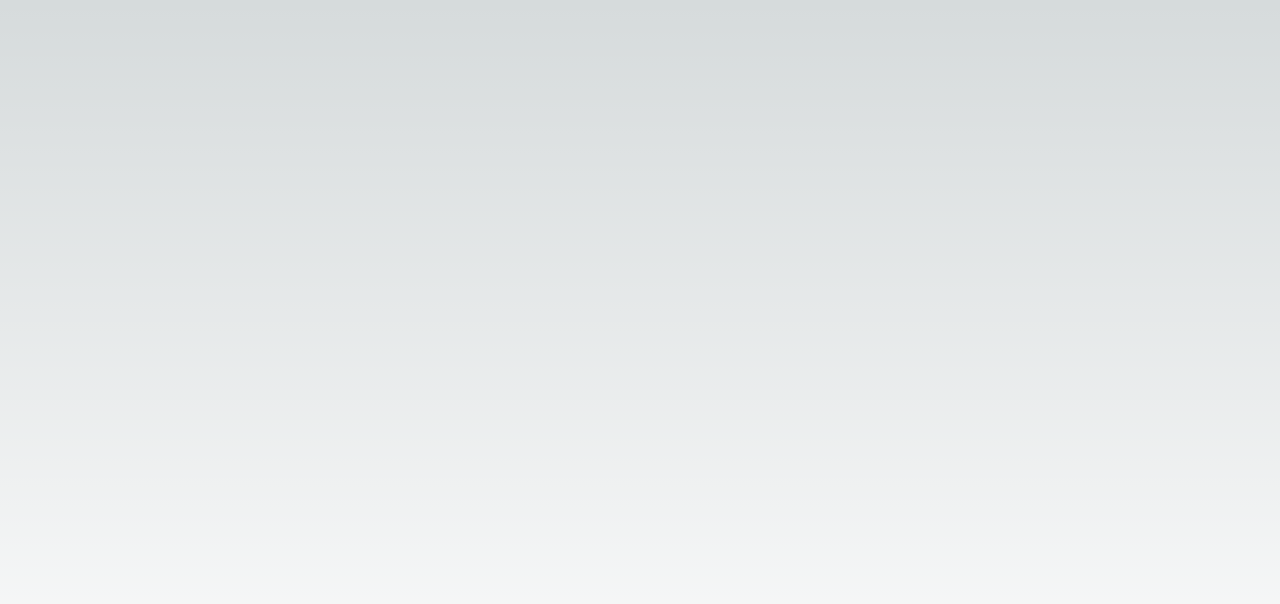
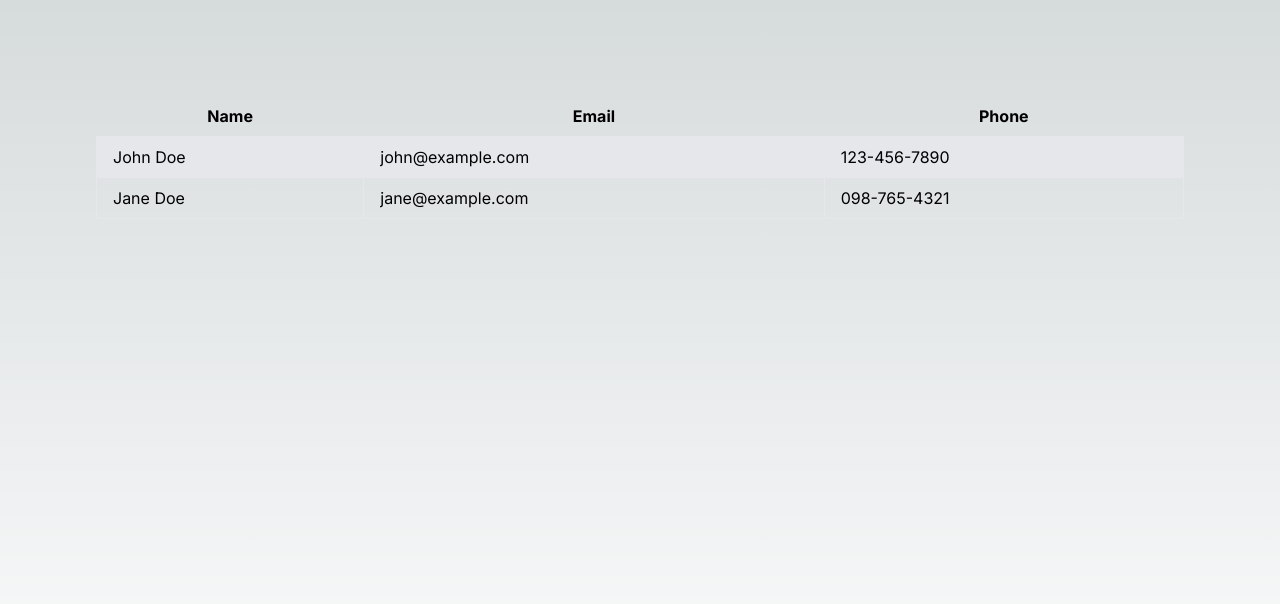
Before and after one commit to imagine-bot/29242, a Next.js app: page / in a window 1280 px wide. Shown: the top 604 px of the page. Built offline with nearby package versions, Linux system fonts and the light colour scheme.

Commit message:
Commit from Stub AI

```diff
--- /dev/null
+++ b/components/UserList.tsx
@@ -0,0 +1,36 @@
+import React from 'react';
+
+type User = {
+  name: string;
+  email: string;
+  phone: string;
+};
+
+type UserListProps = {
+  users: User[];
+};
+
+const UserList: React.FC<UserListProps> = ({ users }) => {
+  return (
+    <table className="table-auto w-full">
+      <thead>
+        <tr>
+          <th className="px-4 py-2">Name</th>
+          <th className="px-4 py-2">Email</th>
+          <th className="px-4 py-2">Phone</th>
+        </tr>
+      </thead>
+      <tbody>
+        {users.map((user, index) => (
+          <tr key={index} className={index % 2 === 0 ? 'bg-gray-200' : ''}>
+            <td className="border px-4 py-2">{user.name}</td>
+            <td className="border px-4 py-2">{user.email}</td>
+            <td className="border px-4 py-2">{user.phone}</td>
+          </tr>
+        ))}
+      </tbody>
+    </table>
+  );
+};
+
+export default UserList;
--- a/pages/index.tsx
+++ b/pages/index.tsx
@@ -1,13 +1,21 @@
 import Image from 'next/image'
 import { Inter } from 'next/font/google'
+import UserList from '../components/UserList'
 
 const inter = Inter({ subsets: ['latin'] })
 
 export default function Home() {
+  const users = [
+    { name: 'John Doe', email: 'john@example.com', phone: '123-456-7890' },
+    { name: 'Jane Doe', email: 'jane@example.com', phone: '098-765-4321' },
+    // Add more users as needed
+  ]
+
   return (
     <main
       className={`flex min-h-screen flex-col items-center justify-between p-24 ${inter.className}`}
     >
+      <UserList users={users} />
     </main>
   )
 }
```
